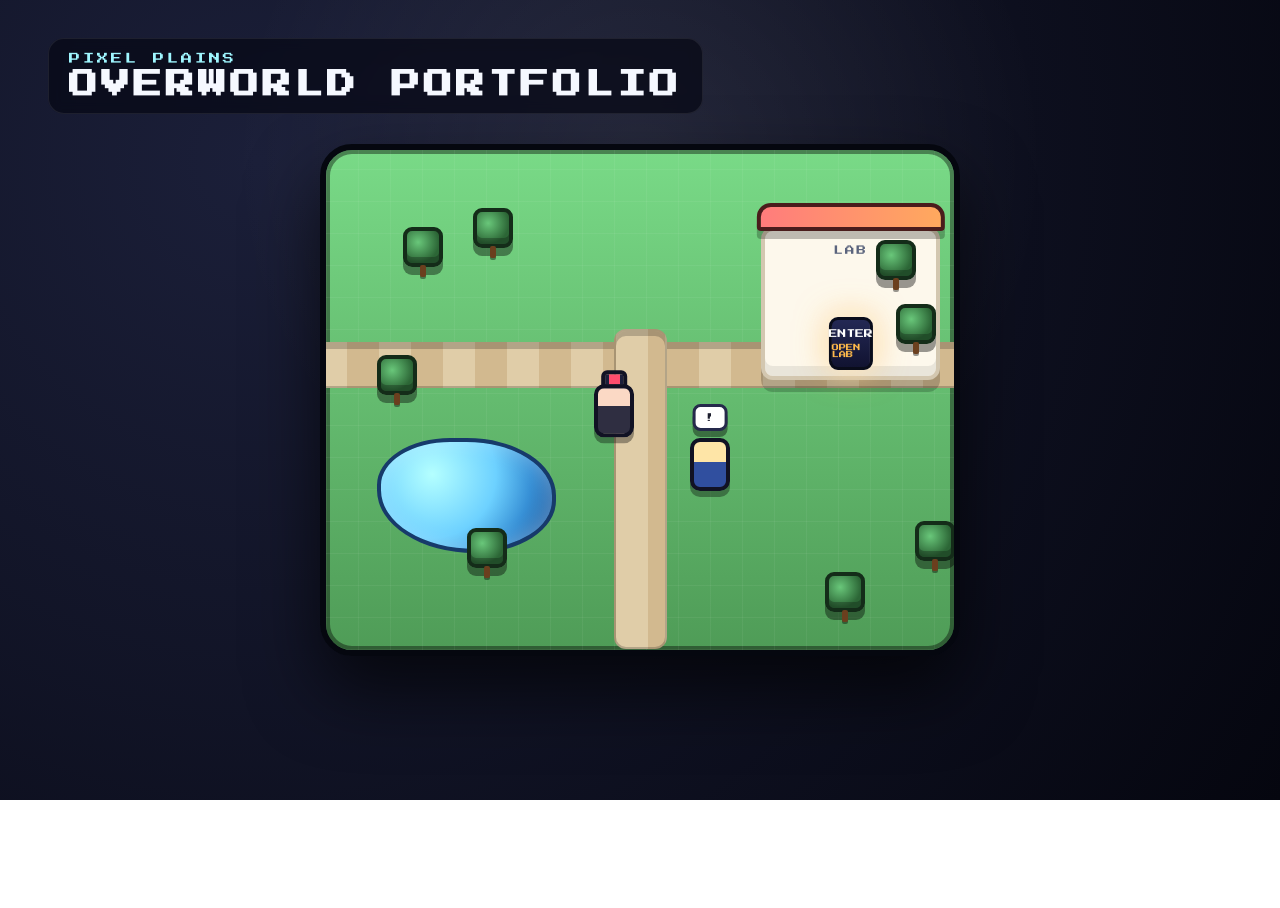
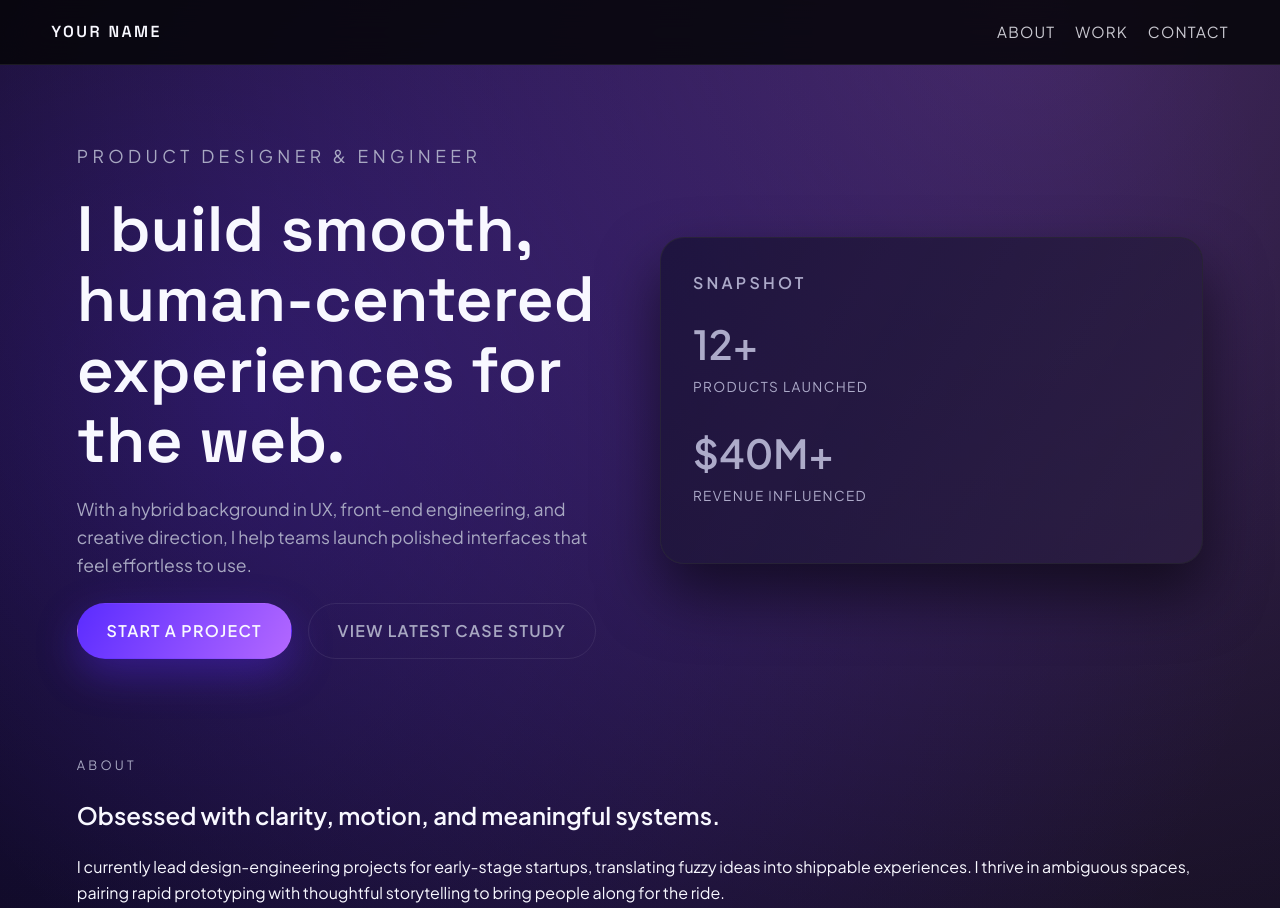
Before and after one commit to karl-1024/karl-1024.github.io, a plain HTML site: page index.html in a window 1280 px wide. Shown: the top 908 px of the page. Before the commit the page ends 800 px from the top, so only its background shows below. Drawn offline with Linux system fonts and the light colour scheme.

Commit message:
Ok new plan refresh

```diff
--- a/index.html
+++ b/index.html
@@ -3,20 +3,25 @@
 <head>
   <meta charset="utf-8" />
   <meta name="viewport" content="width=device-width,initial-scale=1" />
-  <title>Pixel Plains — Overworld Portfolio</title>
-  <meta name="description" content="A playful top-down pixel overworld that doubles as a quick interactive landing page." />
+  <title>Black + Purple Personal Site</title>
+  <meta name="description" content="Sleek one-page personal website with smooth motion and a black/purple palette." />
   <link rel="preconnect" href="https://fonts.googleapis.com" />
   <link rel="preconnect" href="https://fonts.gstatic.com" crossorigin />
-  <link href="https://fonts.googleapis.com/css2?family=Press+Start+2P&family=Space+Grotesk:wght@400;600&display=swap" rel="stylesheet" />
+  <link href="https://fonts.googleapis.com/css2?family=Space+Grotesk:wght@400;500;600&family=Plus+Jakarta+Sans:wght@400;600&display=swap" rel="stylesheet" />
   <style>
     :root {
-      color-scheme: light dark;
-      --bg-deep: #05060f;
-      --text: #f5f8ff;
-      --accent: #9ff6ff;
-      --accent-strong: #ffba4a;
-      --tile: clamp(32px, 8vmin, 110px);
-      font-family: "Space Grotesk", "Press Start 2P", system-ui, -apple-system, BlinkMacSystemFont, "Segoe UI", sans-serif;
+      color-scheme: dark;
+      --black: #050505;
+      --midnight: #090914;
+      --deep-purple: #5b2cff;
+      --electric: #b368ff;
+      --text: #f8f8ff;
+      --muted: #a8a8c2;
+      --card-bg: rgba(12, 12, 20, 0.72);
+      --border: rgba(255, 255, 255, 0.08);
+      --radius: 24px;
+      font-size: 16px;
+      font-family: "Space Grotesk", "Plus Jakarta Sans", system-ui, -apple-system, BlinkMacSystemFont, "Segoe UI", sans-serif;
     }
 
     *, *::before, *::after { box-sizing: border-box; }
@@ -24,371 +29,344 @@
     body {
       margin: 0;
       min-height: 100vh;
-      font-family: "Space Grotesk", sans-serif;
-      background: radial-gradient(circle at 20% 20%, #1b1f39, var(--bg-deep));
+      background: radial-gradient(circle at 20% 20%, rgba(91, 44, 255, 0.3), transparent 55%),
+        radial-gradient(circle at 80% 0%, rgba(179, 104, 255, 0.35), transparent 60%),
+        linear-gradient(135deg, var(--black), var(--midnight));
       color: var(--text);
+      font-family: "Plus Jakarta Sans", sans-serif;
+      line-height: 1.6;
+      overflow-x: hidden;
     }
 
-    a { color: inherit; }
+    a { color: var(--electric); text-decoration: none; }
+    img { max-width: 100%; display: block; }
 
-    .world {
-      position: relative;
-      min-height: 100vh;
-      width: 100%;
+    header {
+      position: sticky;
+      top: 0;
+      z-index: 10;
+      padding: 1.2rem clamp(1.2rem, 4vw, 4rem);
+      backdrop-filter: blur(20px);
+      background: rgba(5, 5, 8, 0.85);
+      border-bottom: 1px solid var(--border);
       display: flex;
       align-items: center;
-      justify-content: center;
-      padding: clamp(1rem, 4vw, 3rem);
+      justify-content: space-between;
+      gap: 1rem;
     }
 
-    .world::after {
+    .logo {
+      font-family: "Space Grotesk", sans-serif;
+      font-weight: 600;
+      letter-spacing: 0.15em;
+      text-transform: uppercase;
+    }
+
+    nav ul {
+      display: flex;
+      gap: 1.25rem;
+      list-style: none;
+      margin: 0;
+      padding: 0;
+      font-size: 0.95rem;
+      text-transform: uppercase;
+      letter-spacing: 0.08em;
+    }
+
+    nav a {
+      color: var(--text);
+      opacity: 0.8;
+      transition: opacity 200ms ease;
+    }
+
+    nav a:hover {
+      opacity: 1;
+    }
+
+    main {
+      padding: clamp(2rem, 6vw, 5rem) clamp(1.5rem, 6vw, 6rem) 4rem;
+    }
+
+    section {
+      margin-bottom: clamp(3rem, 8vw, 6rem);
+    }
+
+    .hero {
+      display: grid;
+      grid-template-columns: repeat(auto-fit, minmax(280px, 1fr));
+      gap: 2.5rem;
+      align-items: center;
+    }
+
+    .hero h1 {
+      font-size: clamp(2.5rem, 6vw, 4rem);
+      line-height: 1.1;
+      margin: 0 0 1.2rem;
+      font-family: "Space Grotesk", sans-serif;
+    }
+
+    .hero p {
+      color: var(--muted);
+      font-size: 1.1rem;
+      margin: 0 0 1.5rem;
+    }
+
+    .hero-actions {
+      display: flex;
+      flex-wrap: wrap;
+      gap: 1rem;
+    }
+
+    .btn {
+      display: inline-flex;
+      align-items: center;
+      justify-content: center;
+      border-radius: 999px;
+      padding: 0.9rem 1.8rem;
+      font-weight: 600;
+      text-transform: uppercase;
+      letter-spacing: 0.08em;
+      border: 1px solid transparent;
+      transition: transform 200ms ease, box-shadow 200ms ease, border 200ms ease;
+    }
+
+    .btn-primary {
+      background: linear-gradient(120deg, var(--deep-purple), var(--electric));
+      color: var(--text);
+      box-shadow: 0 15px 40px rgba(91, 44, 255, 0.35);
+    }
+
+    .btn-ghost {
+      border-color: var(--border);
+      color: var(--muted);
+      background: transparent;
+    }
+
+    .btn:hover {
+      transform: translateY(-2px);
+      box-shadow: 0 20px 45px rgba(179, 104, 255, 0.35);
+    }
+
+    .hero-preview {
+      position: relative;
+      border-radius: var(--radius);
+      padding: 2rem;
+      background: var(--card-bg);
+      border: 1px solid var(--border);
+      box-shadow: 0 30px 60px rgba(0, 0, 0, 0.55);
+      overflow: hidden;
+    }
+
+    .hero-preview::after {
       content: "";
       position: absolute;
       inset: 0;
-      background: radial-gradient(circle at 50% 20%, rgba(255, 255, 255, 0.08), transparent 45%);
+      background: linear-gradient(120deg, rgba(91, 44, 255, 0.1), rgba(179, 104, 255, 0.15));
+      mix-blend-mode: screen;
       pointer-events: none;
     }
 
-    .world-branding {
-      position: absolute;
-      top: clamp(1rem, 3vw, 2.5rem);
-      left: clamp(1rem, 4vw, 3rem);
-      z-index: 2;
-      backdrop-filter: blur(6px);
-      background: rgba(6, 8, 20, 0.7);
-      border: 1px solid rgba(255, 255, 255, 0.08);
-      padding: 0.85rem 1.25rem;
-      border-radius: 16px;
+    .hero-preview h2 {
+      margin: 0 0 1rem;
+      font-size: 1rem;
+      letter-spacing: 0.2em;
+      text-transform: uppercase;
+      color: var(--muted);
     }
 
-    .world-branding .eyebrow {
-      font-family: "Press Start 2P", monospace;
-      font-size: 0.7rem;
-      letter-spacing: 0.25em;
-      text-transform: uppercase;
-      color: var(--accent);
-      margin: 0 0 0.4rem;
+    .hero-preview .stat {
+      font-size: 2.5rem;
+      font-weight: 600;
+      margin: 0;
     }
 
-    .world-branding h1 {
-      margin: 0;
-      font-family: "Press Start 2P", monospace;
-      font-size: clamp(1.1rem, 4vw, 1.8rem);
-      letter-spacing: 0.12em;
+    .hero-preview .stat-label {
+      font-size: 0.85rem;
       text-transform: uppercase;
+      letter-spacing: 0.1em;
+      color: var(--muted);
     }
 
-    .game-map {
-      position: relative;
-      width: calc(var(--tile) * 10);
-      aspect-ratio: 10 / 8;
-      background: linear-gradient(180deg, #79da87, #4f9c57);
-      border-radius: 32px;
-      border: 6px solid #05070f;
-      overflow: hidden;
-      box-shadow: inset 0 0 0 4px rgba(0, 0, 0, 0.4), 0 35px 70px rgba(0, 0, 0, 0.65);
-      image-rendering: pixelated;
-      z-index: 1;
+    .grid {
+      display: grid;
+      grid-template-columns: repeat(auto-fit, minmax(260px, 1fr));
+      gap: 1.5rem;
     }
 
-    .game-map::before {
+    .card {
+      padding: 1.5rem;
+      border-radius: var(--radius);
+      background: var(--card-bg);
+      border: 1px solid var(--border);
+      position: relative;
+      overflow: hidden;
+      isolation: isolate;
+      transition: transform 250ms ease, border 250ms ease;
+    }
+
+    .card::before {
       content: "";
       position: absolute;
       inset: 0;
-      background:
-        repeating-linear-gradient(0deg, rgba(255, 255, 255, 0.05) 0, rgba(255, 255, 255, 0.05) 1px, transparent 1px, transparent calc(var(--tile) / 2)),
-        repeating-linear-gradient(90deg, rgba(255, 255, 255, 0.05) 0, rgba(255, 255, 255, 0.05) 1px, transparent 1px, transparent calc(var(--tile) / 2));
-      pointer-events: none;
+      background: radial-gradient(circle at 30% 20%, rgba(179, 104, 255, 0.3), transparent 70%);
+      opacity: 0;
+      transition: opacity 300ms ease;
+      z-index: -1;
     }
 
-    .path {
-      position: absolute;
-      background:
-        repeating-linear-gradient(90deg, #e0cda8 0, #e0cda8 calc(var(--tile) / 2), #d2b98f calc(var(--tile) / 2), #d2b98f calc(var(--tile)));
-      box-shadow: inset 0 5px 0 rgba(0, 0, 0, 0.2);
-      border: 2px solid rgba(0, 0, 0, 0.2);
-      border-radius: 12px;
+    .card:hover {
+      transform: translateY(-4px);
+      border-color: rgba(179, 104, 255, 0.4);
     }
 
-    .path-horizontal {
-      left: calc(var(--tile) * -0.2);
-      top: calc(var(--tile) * 3);
-      width: calc(var(--tile) * 10.4);
-      height: calc(var(--tile) / 1.4);
+    .card:hover::before {
+      opacity: 1;
     }
 
-    .path-vertical {
-      left: calc(var(--tile) * 4.5);
-      top: calc(var(--tile) * 2.8);
-      width: calc(var(--tile) / 1.2);
-      height: calc(var(--tile) * 5);
+    h3 {
+      margin-top: 0;
+      margin-bottom: 0.4rem;
+      font-family: "Space Grotesk", sans-serif;
     }
 
-    .pond {
-      position: absolute;
-      left: calc(var(--tile) * 0.8);
-      top: calc(var(--tile) * 4.5);
-      width: calc(var(--tile) * 2.8);
-      height: calc(var(--tile) * 1.8);
-      background: radial-gradient(circle at 30% 30%, #b4ffff, #6dd1ff 45%, #3790d6 70%, #1a4c8f);
-      border: 4px solid #173a6a;
-      border-radius: 45% 55% 50% 60%;
-      box-shadow: inset 0 0 20px rgba(255, 255, 255, 0.3);
+    .eyebrow {
+      text-transform: uppercase;
+      letter-spacing: 0.25em;
+      font-size: 0.8rem;
+      color: var(--muted);
+      margin-bottom: 0.8rem;
     }
 
-    .tree {
-      --x: 1;
-      --y: 1;
-      position: absolute;
-      left: calc(var(--tile) * var(--x));
-      top: calc(var(--tile) * var(--y));
-      width: calc(var(--tile) / 1.6);
-      height: calc(var(--tile) / 1.6);
-      background: radial-gradient(circle at 35% 35%, #69c77a, #2c6636 70%);
-      border: 4px solid #142c19;
-      border-radius: 9px;
-      box-shadow: inset 0 -6px 0 rgba(0, 0, 0, 0.25), 0 8px 0 rgba(0, 0, 0, 0.4);
+    .contact-panel {
+      text-align: center;
+      padding: clamp(2rem, 5vw, 3rem);
+      border-radius: calc(var(--radius) + 6px);
+      background: linear-gradient(120deg, rgba(91, 44, 255, 0.9), rgba(12, 12, 20, 0.9));
+      border: 1px solid rgba(255, 255, 255, 0.1);
+      box-shadow: 0 40px 80px rgba(91, 44, 255, 0.35);
     }
 
-    .tree::after {
-      content: "";
-      position: absolute;
-      width: 6px;
-      height: 12px;
-      background: #6b3f1e;
-      bottom: -14px;
-      left: 50%;
-      transform: translateX(-50%);
-      border-radius: 2px;
-      box-shadow: 0 2px 0 rgba(0, 0, 0, 0.4);
+    .contact-panel h2 {
+      margin: 0 0 0.6rem;
+      font-size: 2rem;
     }
 
-    .lab {
-      position: absolute;
-      left: calc(var(--tile) * 6.8);
-      top: calc(var(--tile) * 1.2);
-      width: calc(var(--tile) * 2.8);
-      height: calc(var(--tile) * 2.4);
-      background: #fdf8ec;
-      border: 4px solid #d3c7b0;
-      border-radius: 12px;
-      box-shadow: inset 0 -10px 0 rgba(0, 0, 0, 0.08), 0 12px 0 rgba(0, 0, 0, 0.2);
+    .contact-panel p {
+      margin: 0 auto 1.5rem;
+      max-width: 480px;
+      color: rgba(255, 255, 255, 0.85);
     }
 
-    .lab::before {
-      content: "";
-      position: absolute;
-      left: 50%;
-      top: -28px;
-      transform: translateX(-50%);
-      width: 110%;
-      height: 28px;
-      background: linear-gradient(90deg, #ff7c7c, #ffa95e);
-      border-radius: 14px 14px 4px 4px;
-      border: 4px solid #4a1c1c;
-      box-shadow: 0 8px 0 rgba(0, 0, 0, 0.25);
+    footer {
+      padding: 2rem;
+      text-align: center;
+      color: var(--muted);
+      font-size: 0.9rem;
     }
 
-    .lab::after {
-      content: "LAB";
-      position: absolute;
-      top: 14px;
-      left: 50%;
-      transform: translateX(-50%);
-      font-family: "Press Start 2P", monospace;
-      font-size: 0.6rem;
-      letter-spacing: 0.2em;
-      color: #5b647d;
+    /* Motion */
+    .fade-up {
+      opacity: 0;
+      transform: translateY(24px);
+      animation: fadeUp 900ms ease forwards;
     }
 
-    .lab-door {
-      position: absolute;
-      bottom: calc(var(--tile) * 0.1);
-      left: 50%;
-      transform: translateX(-50%);
-      width: calc(var(--tile) / 1.45);
-      height: calc(var(--tile) / 1.2);
-      border-radius: 9px;
-      border: 3px solid #090c1a;
-      background: linear-gradient(180deg, #232854, #111331);
-      display: flex;
-      flex-direction: column;
-      align-items: center;
-      justify-content: center;
-      text-decoration: none;
-      font-family: "Press Start 2P", monospace;
-      font-size: 0.55rem;
-      text-transform: uppercase;
-      color: #ffffff;
-      box-shadow: 0 0 14px rgba(255, 186, 74, 0.85), 0 0 28px rgba(255, 186, 74, 0.4);
-      animation: glow 1.5s ease-in-out infinite;
-    }
+    .fade-up.delay-1 { animation-delay: 0.2s; }
+    .fade-up.delay-2 { animation-delay: 0.4s; }
+    .fade-up.delay-3 { animation-delay: 0.6s; }
 
-    .lab-door span {
-      display: block;
-      font-size: 0.45rem;
-      color: var(--accent-strong);
-      margin-top: 6px;
-    }
-
-    .player,
-    .npc {
-      position: absolute;
-      width: calc(var(--tile) / 1.6);
-      height: calc(var(--tile) / 1.2);
-      border: 4px solid #111224;
-      border-radius: 10px;
-      box-shadow: 0 6px 0 rgba(0, 0, 0, 0.35);
-      transition: left 0.12s linear, top 0.12s linear;
-    }
-
-    .player {
-      --player-x: 4.5;
-      --player-y: 4.2;
-      left: calc(var(--tile) * var(--player-x));
-      top: calc(var(--tile) * var(--player-y));
-      transform: translate(-50%, -65%);
-      background:
-        linear-gradient(180deg, #fbd9c5 40%, transparent 40%),
-        linear-gradient(0deg, #2f2e41 60%, #f2f2f2 60%),
-        linear-gradient(90deg, #f04e4e, #4e2d8b);
-    }
-
-    .player::before {
-      content: "";
-      position: absolute;
-      width: 80%;
-      height: 18px;
-      top: -18px;
-      left: 50%;
-      transform: translateX(-50%);
-      border-radius: 6px 6px 2px 2px;
-      background: linear-gradient(90deg, #1c1f3b 20%, #ff4d6d 20% 80%, #1c1f3b 80%);
-      border: 4px solid #111224;
-    }
-
-    .player[data-facing="left"] {
-      transform: translate(-50%, -65%) scaleX(-1);
-    }
-
-    .player[data-facing="right"],
-    .player[data-facing="up"],
-    .player[data-facing="down"] {
-      transform: translate(-50%, -65%) scaleX(1);
-    }
-
-    .npc {
-      left: calc(var(--tile) * 6);
-      top: calc(var(--tile) * 5);
-      transform: translate(-50%, -60%);
-      background:
-        linear-gradient(180deg, #fee5a7 45%, transparent 45%),
-        linear-gradient(0deg, #304f9f 55%, #f8f8f3 55%);
-    }
-
-    .npc .bubble {
-      position: absolute;
-      top: -38px;
-      left: 50%;
-      transform: translateX(-50%);
-      background: #fff;
-      color: #1b1d2c;
-      font-family: "Press Start 2P", monospace;
-      font-size: 0.55rem;
-      padding: 6px 10px;
-      border-radius: 8px;
-      border: 3px solid #25294b;
-      box-shadow: 0 6px 0 rgba(0, 0, 0, 0.4);
-    }
-
-    @keyframes glow {
-      0% { box-shadow: 0 0 10px rgba(255, 186, 74, 0.6), 0 0 25px rgba(255, 186, 74, 0.2); }
-      50% { box-shadow: 0 0 20px rgba(255, 255, 255, 0.8), 0 0 35px rgba(255, 186, 74, 0.7); }
-      100% { box-shadow: 0 0 12px rgba(255, 186, 74, 0.7), 0 0 28px rgba(255, 186, 74, 0.3); }
+    @keyframes fadeUp {
+      to {
+        opacity: 1;
+        transform: translateY(0);
+      }
     }
 
     @media (max-width: 640px) {
-      .world-branding {
-        left: 50%;
-        transform: translateX(-50%);
-        text-align: center;
-      }
-
-      .game-map {
-        width: min(92vw, calc(var(--tile) * 10));
-      }
+      header { flex-direction: column; }
+      nav ul { flex-wrap: wrap; justify-content: center; }
+      .hero-actions { flex-direction: column; align-items: stretch; }
     }
   </style>
 </head>
 <body>
-  <div class="world" aria-label="Pixel Plains overworld">
-    <div class="world-branding">
-      <p class="eyebrow">Pixel Plains</p>
-      <h1>Overworld Portfolio</h1>
-    </div>
+  <header>
+    <div class="logo">Your Name</div>
+    <nav>
+      <ul>
+        <li><a href="#about">About</a></li>
+        <li><a href="#work">Work</a></li>
+        <li><a href="#contact">Contact</a></li>
+      </ul>
+    </nav>
+  </header>
 
-    <div class="game-map" role="application" aria-label="Overhead view of a miniature pixel world">
-      <div class="path path-horizontal" aria-hidden="true"></div>
-      <div class="path path-vertical" aria-hidden="true"></div>
-      <div class="pond" aria-hidden="true"></div>
+  <main>
+    <section class="hero">
+      <div class="fade-up">
+        <p class="eyebrow">Product designer & engineer</p>
+        <h1>I build smooth, human-centered experiences for the web.</h1>
+        <p>With a hybrid background in UX, front-end engineering, and creative direction, I help teams launch polished interfaces that feel effortless to use.</p>
+        <div class="hero-actions">
+          <a class="btn btn-primary" href="#contact">Start a project</a>
+          <a class="btn btn-ghost" href="interaction.html">View latest case study</a>
+        </div>
+      </div>
+      <div class="hero-preview fade-up delay-1">
+        <h2>Snapshot</h2>
+        <p class="stat">12+</p>
+        <p class="stat-label">Products launched</p>
+        <p class="stat" style="margin-top: 1.5rem;">$40M+</p>
+        <p class="stat-label">Revenue influenced</p>
+      </div>
+    </section>
 
-      <div class="lab" aria-hidden="true">
-        <a class="lab-door" href="interaction.html" aria-label="Enter the placeholder lab">Enter<span>open lab</span></a>
+    <section id="about" class="fade-up delay-1">
+      <p class="eyebrow">About</p>
+      <h2>Obsessed with clarity, motion, and meaningful systems.</h2>
+      <p>I currently lead design-engineering projects for early-stage startups, translating fuzzy ideas into shippable experiences. I thrive in ambiguous spaces, pairing rapid prototyping with thoughtful storytelling to bring people along for the ride.</p>
+    </section>
+
+    <section id="work" class="fade-up delay-2">
+      <p class="eyebrow">Selected work</p>
+      <div class="grid">
+        <article class="card">
+          <h3>Nova Analytics</h3>
+          <p>Designed a modular insight surface with live theming controls and motion states that keep enterprise dashboards playful.</p>
+          <a href="#">Explore project →</a>
+        </article>
+        <article class="card">
+          <h3>Orbit Pay</h3>
+          <p>Led the front-end build for a fintech checkout flow with 25% faster completion through microinteractions and adaptive copy.</p>
+          <a href="#">See the prototype →</a>
+        </article>
+        <article class="card">
+          <h3>Lumen OS</h3>
+          <p>Architected a design system spanning marketing and product, complete with code-ready tokens and animation guidelines.</p>
+          <a href="#">Dive into system →</a>
+        </article>
       </div>
+    </section>
 
-      <div class="player" role="img" aria-label="Player sprite ready to explore" data-facing="down"></div>
-      <div class="npc" role="img" aria-label="Professor sprite guarding the lab">
-        <span class="bubble">!</span>
+    <section id="contact" class="fade-up delay-3">
+      <div class="contact-panel">
+        <p class="eyebrow">Contact</p>
+        <h2>Let’s build something bold.</h2>
+        <p>Whether you need a design sprint, a polished marketing site, or a full product rethink, I can help you move fast without sacrificing craft.</p>
+        <div class="hero-actions" style="justify-content: center;">
+          <a class="btn btn-primary" href="mailto:you@example.com">Email me</a>
+          <a class="btn btn-ghost" href="https://github.com/your" target="_blank" rel="noreferrer">GitHub</a>
+        </div>
       </div>
+    </section>
+  </main>
 
-      <div class="tree" style="--x: 1.2; --y: 1.2;"></div>
-      <div class="tree" style="--x: 2.3; --y: 0.9;"></div>
-      <div class="tree" style="--x: 8.6; --y: 1.4;"></div>
-      <div class="tree" style="--x: 8.9; --y: 2.4;"></div>
-      <div class="tree" style="--x: 0.8; --y: 3.2;"></div>
-      <div class="tree" style="--x: 2.2; --y: 5.9;"></div>
-      <div class="tree" style="--x: 9.2; --y: 5.8;"></div>
-      <div class="tree" style="--x: 7.8; --y: 6.6;"></div>
-    </div>
-  </div>
+  <footer>
+    © <span id="year"></span> Your Name — crafted with smooth gradients.
+  </footer>
 
   <script>
-    const player = document.querySelector('.player');
-    const position = { x: 4.5, y: 4.2 };
-    const bounds = { minX: 0.8, maxX: 9.2, minY: 1.0, maxY: 7.2 };
-    const step = 0.35;
-
-    const moves = {
-      ArrowUp: { axis: 'y', delta: -step, facing: 'up' },
-      ArrowDown: { axis: 'y', delta: step, facing: 'down' },
-      ArrowLeft: { axis: 'x', delta: -step, facing: 'left' },
-      ArrowRight: { axis: 'x', delta: step, facing: 'right' }
-    };
-
-    function updatePlayer() {
-      player.style.setProperty('--player-x', position.x);
-      player.style.setProperty('--player-y', position.y);
-    }
-
-    updatePlayer();
-
-    window.addEventListener('keydown', (event) => {
-      const move = moves[event.key];
-      if (!move) {
-        return;
-      }
-      event.preventDefault();
-
-      const limits = move.axis === 'x'
-        ? { min: bounds.minX, max: bounds.maxX }
-        : { min: bounds.minY, max: bounds.maxY };
-
-      const target = position[move.axis] + move.delta;
-      position[move.axis] = Math.min(limits.max, Math.max(limits.min, target));
-
-      updatePlayer();
-      player.dataset.facing = move.facing;
-    });
+    document.getElementById('year').textContent = new Date().getFullYear();
   </script>
 </body>
 </html>
```
